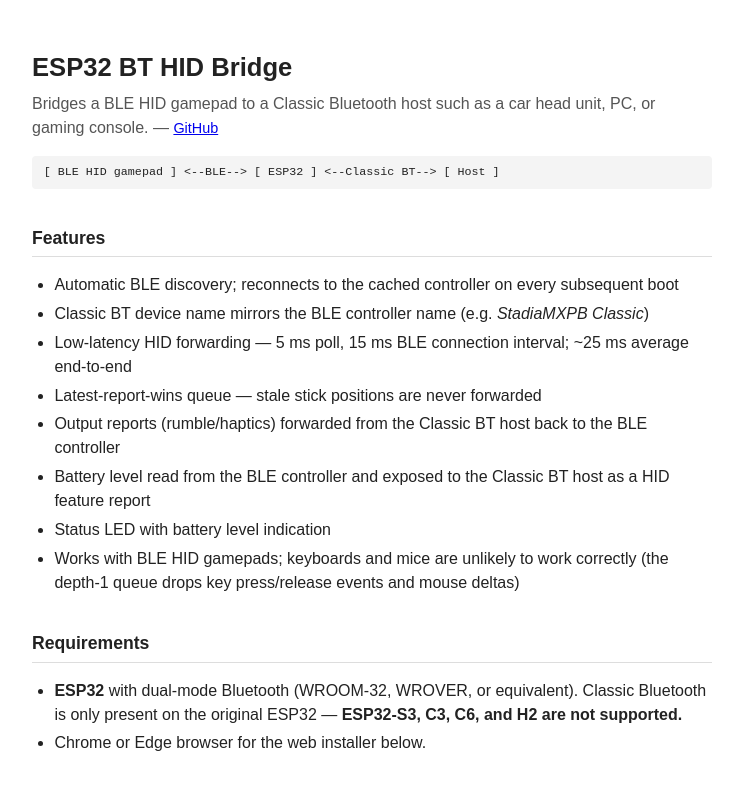
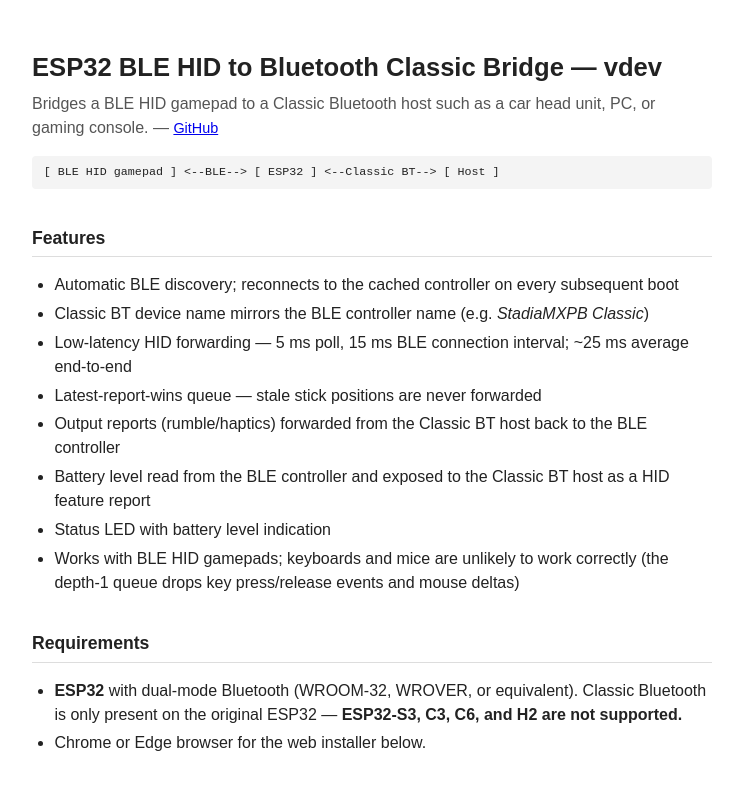
Before and after one commit to anarsoul/esp32-bthidbridge, a plain HTML site: page docs/index.html in a window 1280 px wide. Shown: the top 788 px of the page, without its empty margins (268-1005 px from the left). Drawn offline with Linux system fonts and the light colour scheme.

Commit message:
docs: improve web installer page and add manifest.json
Expand title and heading to the full project name, add dynamic firmware
version display fetched from manifest.json, and promote the "Pairing a
new host" note to a proper section heading for readability.

```diff
--- a/docs/index.html
+++ b/docs/index.html
@@ -3,7 +3,7 @@
 <head>
   <meta charset="utf-8">
   <meta name="viewport" content="width=device-width, initial-scale=1">
-  <title>ESP32 BT HID Bridge — Web Installer</title>
+  <title>ESP32 BLE HID to Bluetooth Classic Bridge — Web Installer</title>
   <script type="module" src="https://unpkg.com/esp-web-tools/dist/web/install-button.js?module"></script>
   <style>
     body {
@@ -38,7 +38,7 @@
   </style>
 </head>
 <body>
-  <h1>ESP32 BT HID Bridge</h1>
+  <h1>ESP32 BLE HID to Bluetooth Classic Bridge &mdash; <span id="fw-version"></span></h1>
   <p class="subtitle">
     Bridges a BLE HID gamepad to a Classic Bluetooth host such as a car head unit,
     PC, or gaming console. &mdash;
@@ -93,7 +93,8 @@
   </ol>
   <p>Both connections are cached in flash — on subsequent boots the ESP32 reconnects to
      the known controller and host without re-pairing.</p>
-  <p class="note"><strong>Pairing a new host:</strong> reset the ESP32 with the old host
+  <h2>Pairing a new host</h2>
+  <p>Reset the ESP32 with the old host
      off or out of range. After 3 unanswered page attempts the bridge becomes discoverable
      automatically. Removing the bridge from the old host&rsquo;s device list causes an
      immediate refusal and reaches discoverable mode faster.</p>
@@ -138,6 +139,15 @@
         document.getElementById('install-btn').setAttribute('manifest', this.value);
       });
     });
+
+    fetch('manifest.json')
+      .then(function(r) { return r.json(); })
+      .then(function(m) {
+        if (m.version) {
+          document.getElementById('fw-version').textContent = 'v' + m.version;
+        }
+      })
+      .catch(function() {});
   </script>
 
   <p class="note">
```
Also changed, not shown: docs/manifest.json (added).
